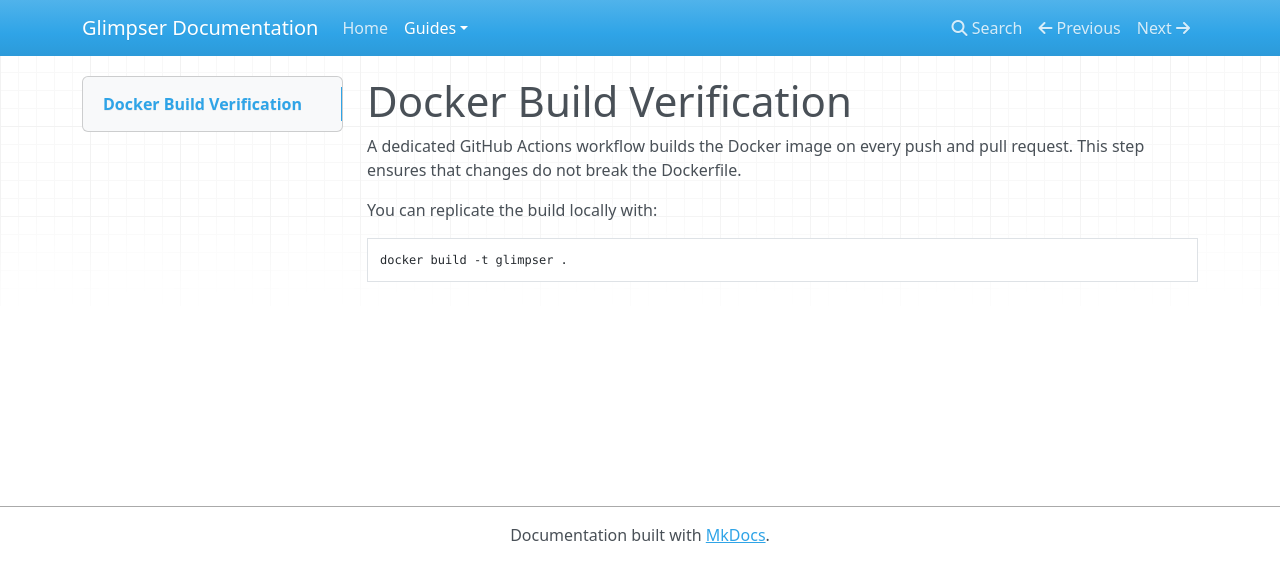
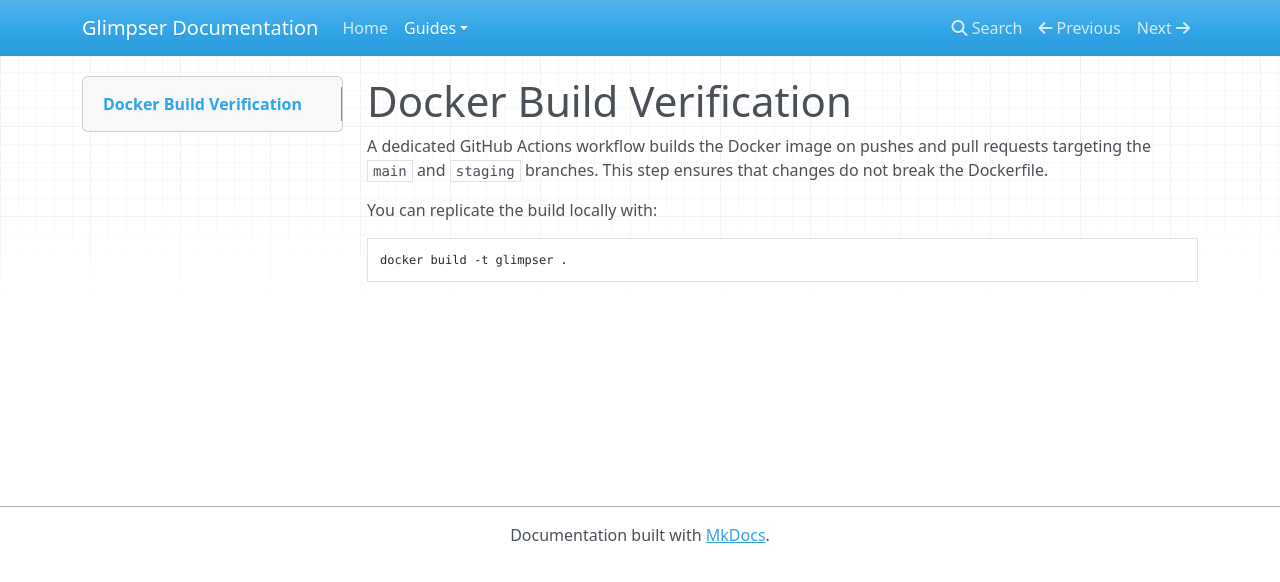
Before and after one commit to KristopherKubicki/glimpser, an MkDocs documentation site: the page built from docs/docker_build.md, in a window 1280 px wide. Shown: the top 582 px of the page. Built offline with MkDocs 1.6.1, drawn with Linux system fonts in a browser that asks for light colours; nearby versions of some CDN libraries.

Commit message:
ci: build docker on main and staging

```diff
--- a/docs/docker_build.md
+++ b/docs/docker_build.md
@@ -1,6 +1,6 @@
 # Docker Build Verification
 
-A dedicated GitHub Actions workflow builds the Docker image on every push and pull request. This step ensures that changes do not break the Dockerfile.
+A dedicated GitHub Actions workflow builds the Docker image on pushes and pull requests targeting the `main` and `staging` branches. This step ensures that changes do not break the Dockerfile.
 
 You can replicate the build locally with:
 
```
Also changed, not shown: 1 other file.
